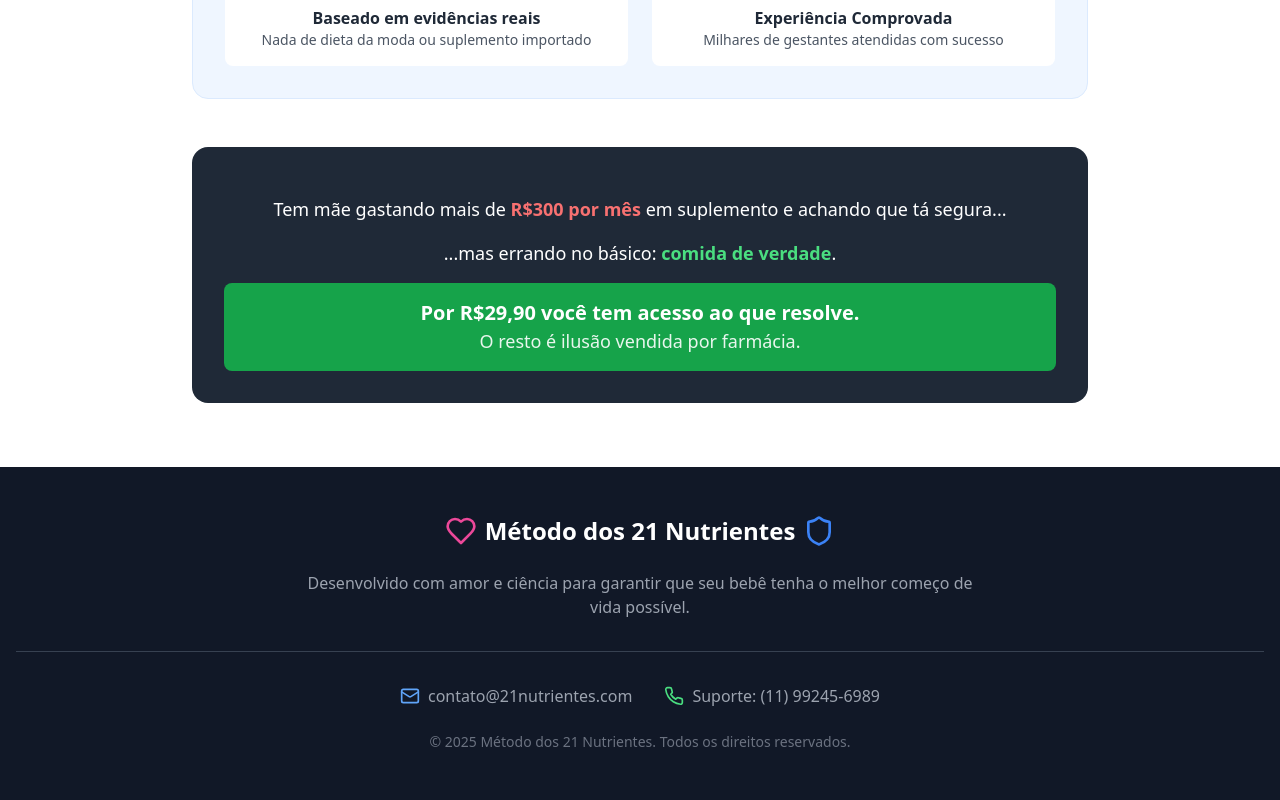
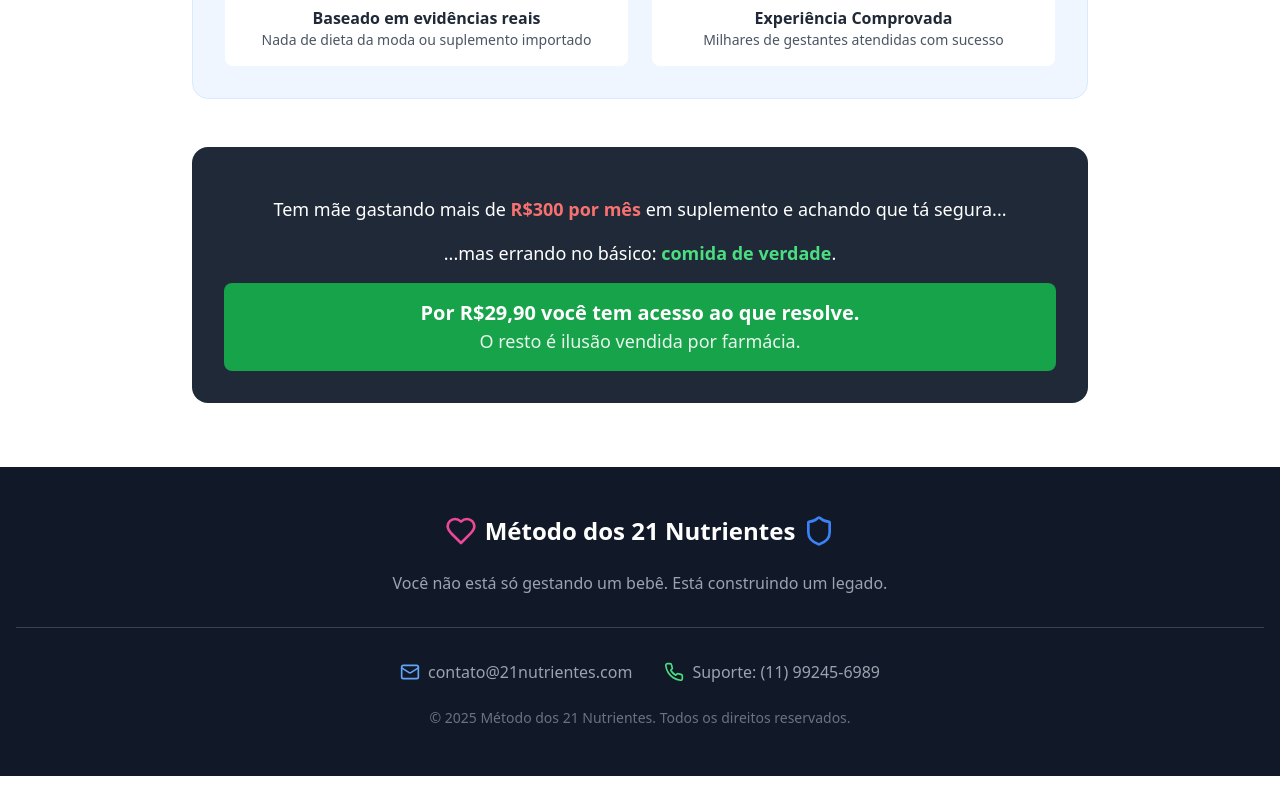
Before and after one commit to eronadt/21, a React (Vite) app: page / in a window 1280 px wide. Shown: the part 10847-11647 px from the top of the page. After the commit the page ends 11623 px from the top, so only its background shows below. Built offline with nearby package versions, Linux system fonts and the light colour scheme.

Commit message:
Update Footer.tsx

```diff
--- a/src/components/Footer.tsx
+++ b/src/components/Footer.tsx
@@ -13,7 +13,7 @@ const Footer = () => {
           </div>
 
           <p className="text-gray-400 mb-8 max-w-2xl mx-auto">
-            Desenvolvido com amor e ciência para garantir que seu bebê tenha o melhor começo de vida possível.
+            Você não está só gestando um bebê. Está construindo um legado.
           </p>
 
           <div className="border-t border-gray-700 pt-8">
```
